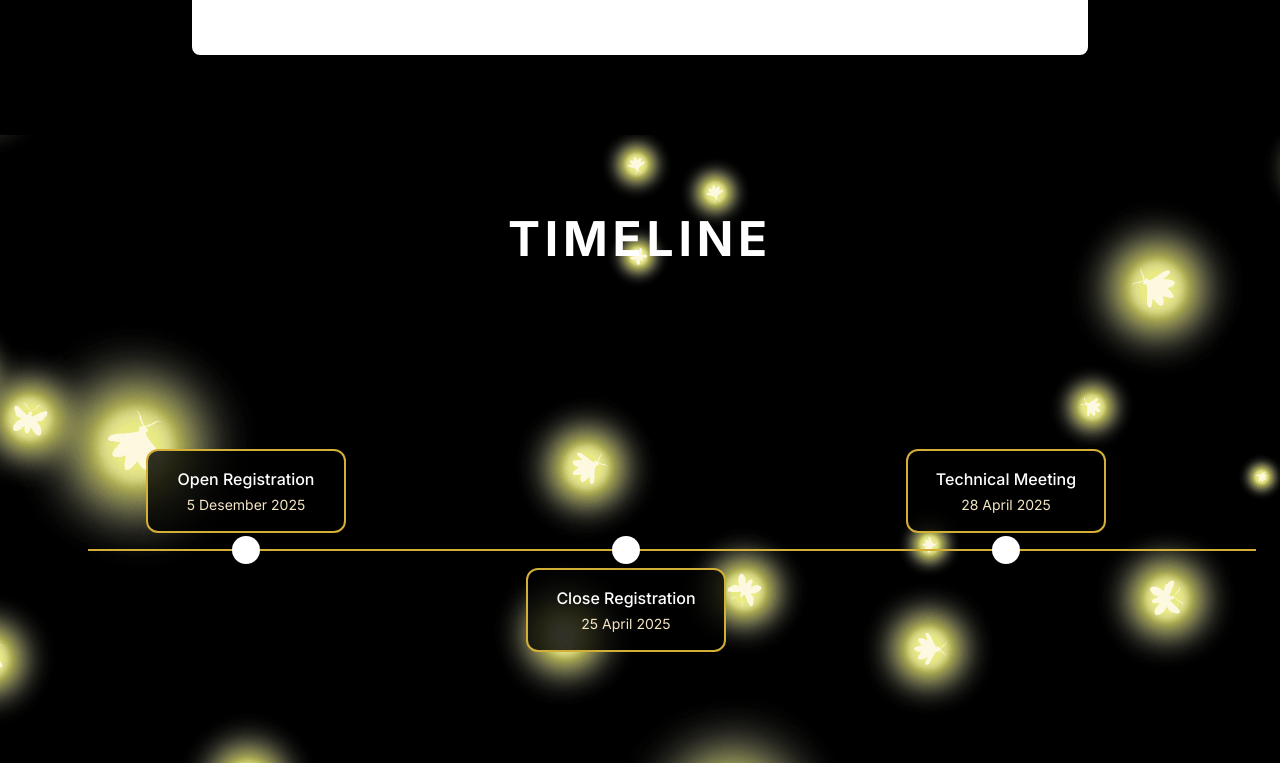
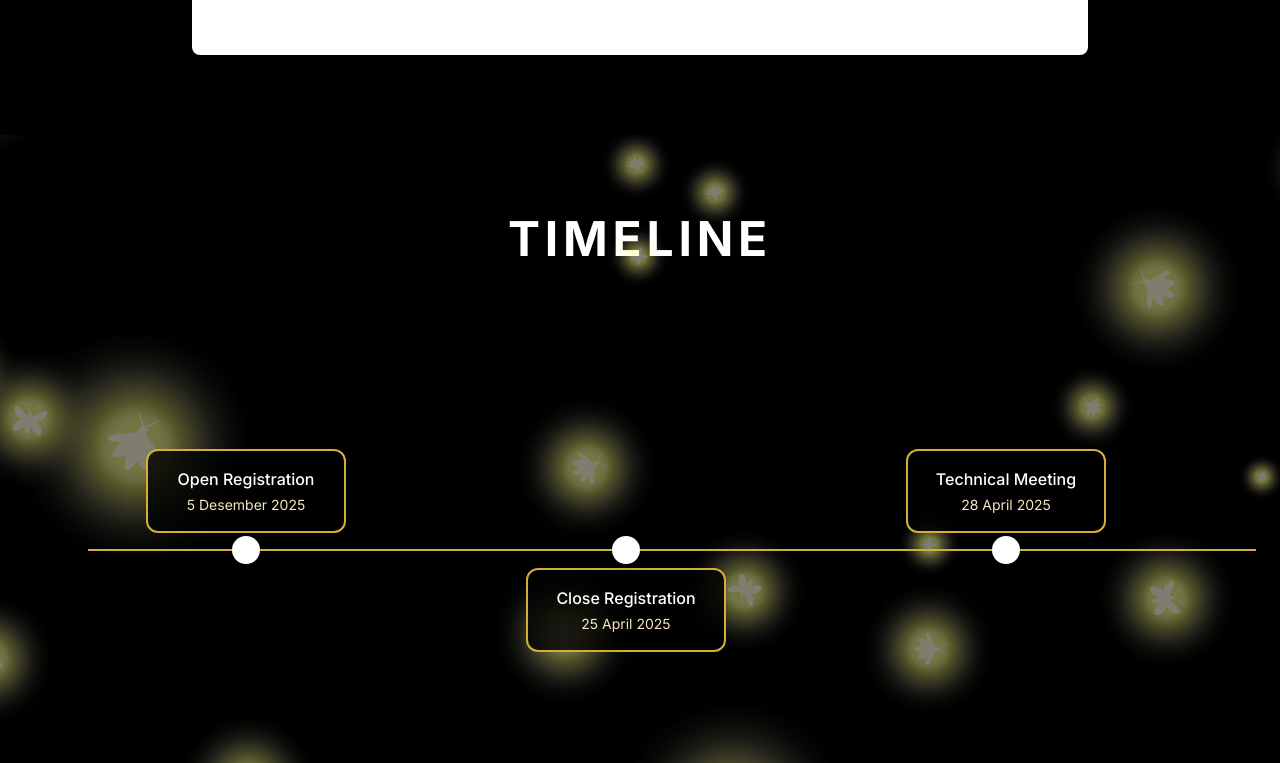
Before and after one commit to arhandev11/aifest-8, a React (Vite) app: page / in a window 1280 px wide. Shown: the part 2840-3603 px from the top of the page. Built offline with nearby package versions, Linux system fonts and the light colour scheme; a web font is replaced by a local one.

Commit message:
opacity and countdown fix

```diff
--- a/src/components/sections/CountdownSection.tsx
+++ b/src/components/sections/CountdownSection.tsx
@@ -6,8 +6,8 @@ const CountdownSection = () => {
   const ref = useRef(null);
   const isInView = useInView(ref, { once: true, amount: 0.3 });
 
-  // Set target date - example: December 31, 2025
-  const targetDate = new Date('2025-12-31T00:00:00');
+  // Set target date - May 2, 2026
+  const targetDate = new Date('2026-05-02T00:00:00');
 
   return (
     <section
--- a/src/components/sections/TimelineSection.tsx
+++ b/src/components/sections/TimelineSection.tsx
@@ -19,13 +19,17 @@ const TimelineSection = () => {
       id="timeline"
       ref={ref}
       className="relative min-h-[60vh] flex flex-col items-center justify-center px-6 py-20 bg-black"
-      style={{
-        backgroundImage: "url(/assets/bg-timeline.png)",
-        backgroundRepeat: "repeat",
-        backgroundSize: "150%",
-        backgroundPosition: "center",
-      }}
     >
+      {/* Background Image with reduced brightness */}
+      <div
+        className="absolute inset-0 opacity-50"
+        style={{
+          backgroundImage: "url(/assets/bg-timeline.png)",
+          backgroundRepeat: "repeat",
+          backgroundSize: "150%",
+          backgroundPosition: "center",
+        }}
+      ></div>
       <motion.h2
         className="text-3xl sm:text-4xl md:text-5xl text-white font-bold mb-16 text-center tracking-widest"
         style={{ fontFamily: 'var(--font-family-sansita)' }}
```
